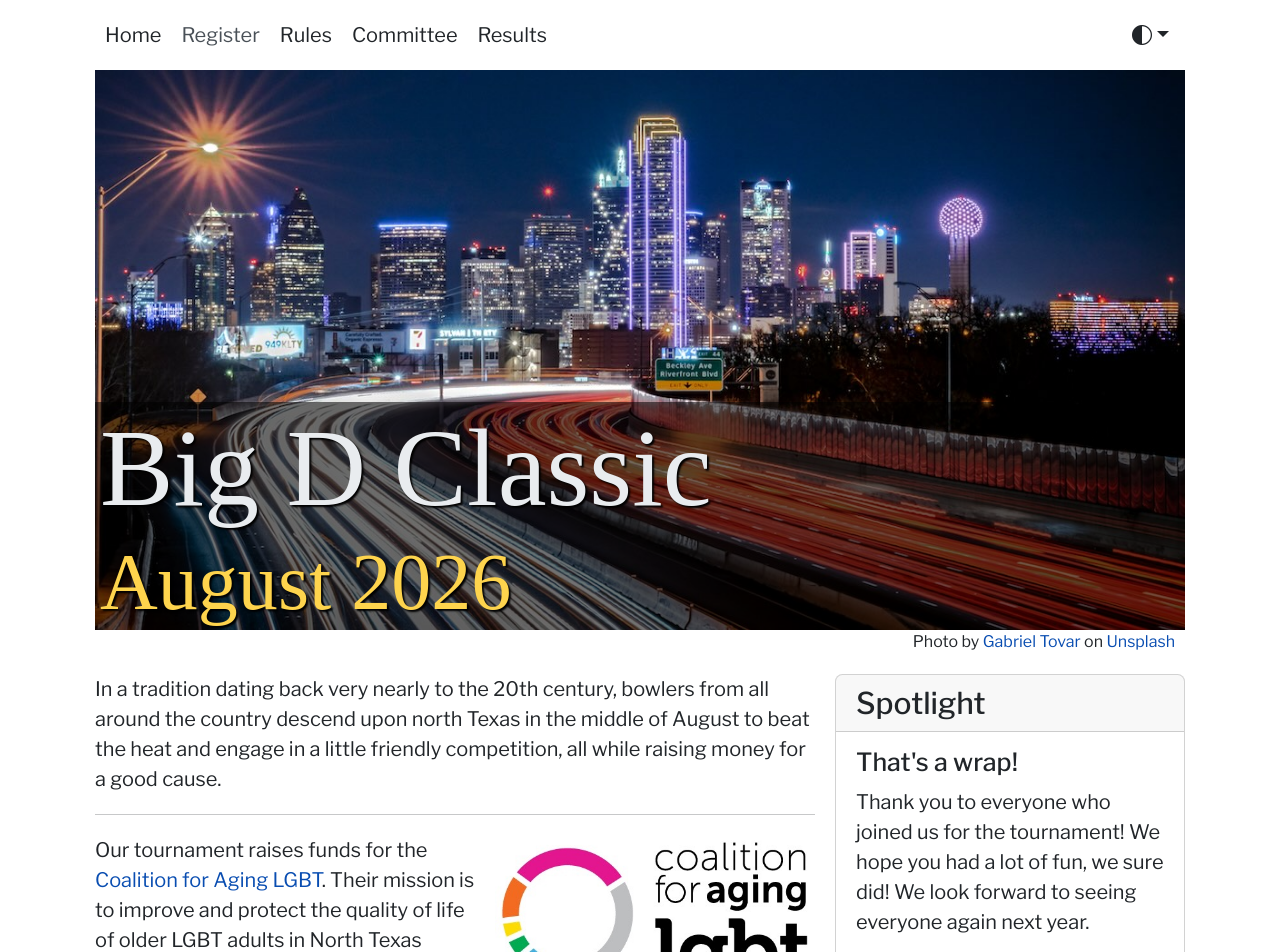
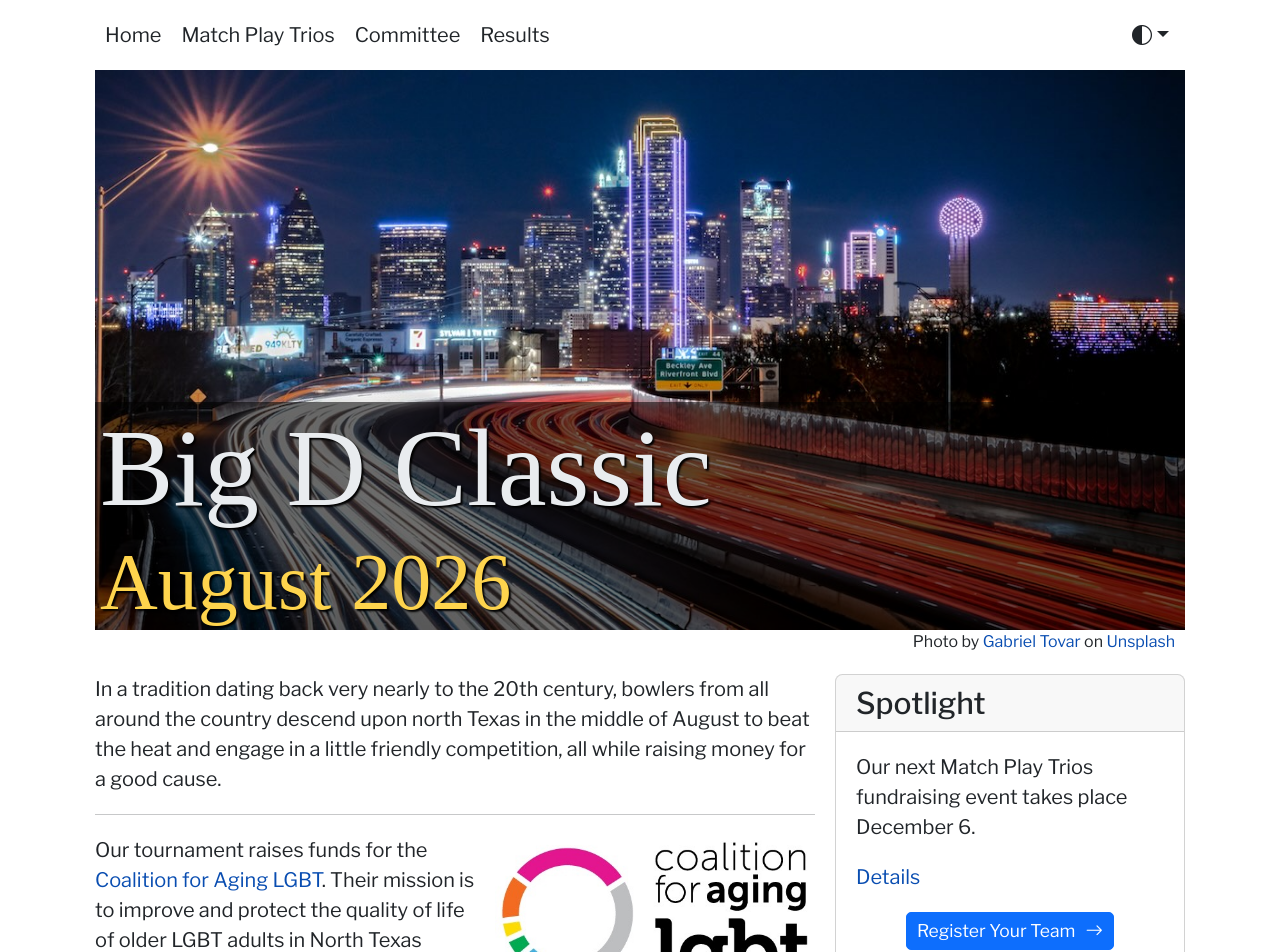
Before and after one commit to tournio/bigdclassic-nextjs, a Next.js app: page / in a window 1280 px wide. Shown: the top 952 px of the page. Built offline with nearby package versions, Linux system fonts and the light colour scheme; a web font is replaced by a local one.

Commit message:
rules and spotlight for the december 2025 fundraiser

```diff
--- a/src/components/Layout/Navigation.js
+++ b/src/components/Layout/Navigation.js
@@ -53,14 +53,14 @@ const Navigation = () => {
                   text: 'Home',
                 })}
 
-                {navLink({
-                  path: REGISTER_URL,
-                  text: 'Register',
-                  disabled: true,
-                  title: 'Registration is not yet open',
-                  // disabled: false,
-                  // title: 'Register for the tournament',
-                })}
+                {/*{navLink({*/}
+                {/*  path: REGISTER_URL,*/}
+                {/*  text: 'Register',*/}
+                {/*  disabled: true,*/}
+                {/*  title: 'Registration is not yet open',*/}
+                {/*  // disabled: false,*/}
+                {/*  // title: 'Register for the tournament',*/}
+                {/*})}*/}
 
                 {/*<li className={`nav-item`}>*/}
                 {/*  <Link className={`nav-link`} href={'/#section-location'}>*/}
@@ -76,21 +76,21 @@ const Navigation = () => {
                 {/*  </Link>*/}
                 {/*</li>*/}
 
+                {/*{navLink({*/}
+                {/*  path: '/rules',*/}
+                {/*  text: 'Rules',*/}
+                {/*  // disabled: false,*/}
+                {/*  // disabled: true,*/}
+                {/*  title: '',*/}
+                {/*})}*/}
+
                 {navLink({
-                  path: '/rules',
-                  text: 'Rules',
+                  path: '/trios-rules',
+                  text: 'Match Play Trios',
                   // disabled: false,
                   // disabled: true,
                   title: '',
                 })}
-
-                {/*{navLink({*/}
-                {/*  path: '/trios-rules',*/}
-                {/*  text: 'Match Play Trios',*/}
-                {/*  // disabled: false,*/}
-                {/*  // disabled: true,*/}
-                {/*  title: '',*/}
-                {/*})}*/}
 
                 {/*{navLink({*/}
                 {/*  path: '/dallas',*/}
--- a/src/components/Spotlight/Spotlight.js
+++ b/src/components/Spotlight/Spotlight.js
@@ -1,5 +1,6 @@
 import React from "react";
 import Card from "react-bootstrap/Card";
+import Link from "next/link";
 import {REGISTER_URL, HOTEL_URL} from "../../utils/misc";
 
 import styles from './Spotlight.module.scss';
@@ -88,42 +89,43 @@ const Spotlight = () => {
 
       {/*<hr/>*/}
 
-      <Card.Subtitle className={'mb-2'} as={'h5'}>
-        That's a wrap!
-      </Card.Subtitle>
-      <Card.Text>
-        Thank you to everyone who joined us for the tournament! We hope you had a lot of fun, we sure did! We look
-        forward to seeing everyone again next year.
-      </Card.Text>
+      {/*<Card.Subtitle className={'mb-2'} as={'h5'}>*/}
+      {/*  That's a wrap!*/}
+      {/*</Card.Subtitle>*/}
+      {/*<Card.Text>*/}
+      {/*  Thank you to everyone who joined us for the tournament! We hope you had a lot of fun, we sure did! We look*/}
+      {/*  forward to seeing everyone again next year.*/}
+      {/*</Card.Text>*/}
 
       {/*<Card.Text className={'mb-3'}>*/}
       {/*  Results will be posted here as soon as they are available.*/}
       {/*</Card.Text>*/}
-      <Card.Text className={'mb-3'}>
-          <a href='/results'>
-            2025 Results
-          </a>
-      </Card.Text>
+
+      {/*<Card.Text className={'mb-3'}>*/}
+      {/*    <a href='/results'>*/}
+      {/*      2025 Results*/}
+      {/*    </a>*/}
+      {/*</Card.Text>*/}
 
       {/*<hr/>*/}
 
-      {/*<Card.Text className={'mb-3'}>*/}
-      {/*  Our next Match Play Trios fundraising event takes place May 10.*/}
-      {/*</Card.Text>*/}
+      <Card.Text className={'mb-3'}>
+        Our next Match Play Trios fundraising event takes place December 6.
+      </Card.Text>
 
-      {/*<Card.Text className={'mb-3'}>*/}
-      {/*  <Link href={'/trios-rules'}>*/}
-      {/*    Details*/}
-      {/*  </Link>*/}
-      {/*</Card.Text>*/}
+      <Card.Text className={'mb-3'}>
+        <Link href={'/trios-rules'}>
+          Details
+        </Link>
+      </Card.Text>
 
-      {/*<Card.Text className={'text-center mb-3'}>*/}
-      {/*  <a href={REGISTER_URL}*/}
-      {/*     className="btn btn-primary btn-sm">*/}
-      {/*    Register Your Team*/}
-      {/*    <i className="bi bi-arrow-right ps-2" aria-hidden={true} />*/}
-      {/*  </a>*/}
-      {/*</Card.Text>*/}
+      <Card.Text className={'text-center mb-3'}>
+        <a href={REGISTER_URL}
+           className="btn btn-primary btn-sm">
+          Register Your Team
+          <i className="bi bi-arrow-right ps-2" aria-hidden={true} />
+        </a>
+      </Card.Text>
 
       {/*<Card.Text>*/}
       {/*  /!*We&apos;ll post results here as soon as they're available.*!/*/}
--- a/src/components/TriosRules/TriosRules.js
+++ b/src/components/TriosRules/TriosRules.js
@@ -7,7 +7,7 @@ const TriosRules = () => {
     {
       header: 'Basics',
       markdown: `
-1. Tournament takes place on Saturday, 10 May, 2025.
+1. Tournament takes place on Saturday, 6 December, 2025.
 1. Location is Plano Super Bowl, 2521 K Ave, Plano, TX 75074, 972-881-0242
 1. Check-in begins at 11am, bowling begins at 12pm.
       `,
@@ -23,7 +23,7 @@ const TriosRules = () => {
     {
       header: 'Averages and Handicap',
       markdown: `
-1. Handicap 85% of 225, average based on 2023/24 Standard Composite Book, PSB tournament average, current average, or prior book averages.
+1. Handicap 85% of 225, average based on 2024/25 Standard Composite Book, PSB tournament average, current average, or prior book averages.
 1. **Director reserves the right to re-rate a bowler prior to start of the event.**
 1. The top 4 teams will bowl a Baker Style, single game, stepladder final.
 1. Handicap will be 85% of the difference in team averages.
@@ -33,7 +33,7 @@ const TriosRules = () => {
     {
       header: 'Logistics',
       markdown: `
-1. Tournament is on a recreational/house pattern.
+1. Tournament is on a recreational/house pattern, to be published on our Facebook page Thursday, December 4.
 1. Team order will be low to high average.
 1. Tournament consists of 6 games of team match play.
 1. Teams will draw for lane assignments for game 1.
--- a/src/utils/misc.js
+++ b/src/utils/misc.js
@@ -8,5 +8,5 @@ export const useClientReady = () => {
   return ready;
 }
 
-export const REGISTER_URL = 'https://www.tourn.io';
+export const REGISTER_URL = 'https://www.tourn.io/tournaments/bigd-trios-2025';
 export const HOTEL_URL = 'https://www.marriott.com/event-reservations/reservation-link.mi?id=1749577100283&key=GRP&app=resvlink';
```
Also changed, not shown: src/images/trios-flyer.jpg.
